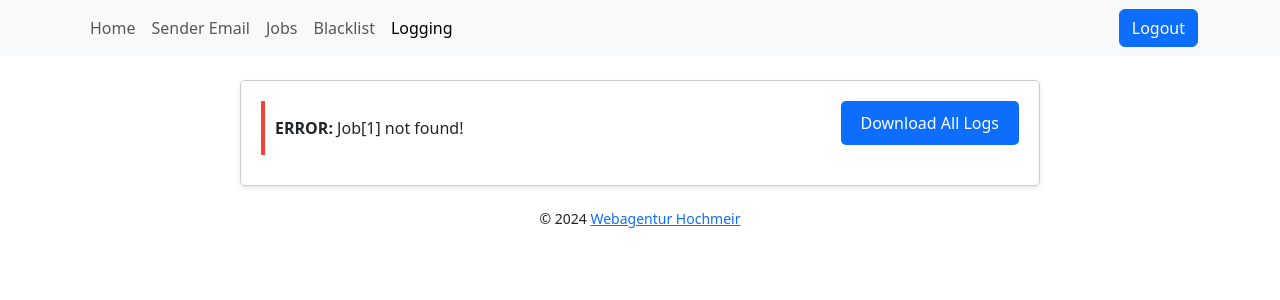
After one commit to stevan06v/mail-eagle-newsletter, a Flask app: page /logging in a window 1280 px wide. The commit adds this page. Shown: the top 300 px of the page. Run offline with Flask 3, Linux system fonts and the light colour scheme; the visitor is signed in with stand-in values (Sample User, id 1); some libraries are stand-ins or nearby versions.

Commit message:
feat: added displaying logs + download + fixed some issues

```diff
--- a/app.py
+++ b/app.py
@@ -1,11 +1,13 @@
 import csv
 import os
 from flask_bootstrap import Bootstrap5
+from flask import send_file
 from flask import Flask, render_template, request, flash, redirect, url_for
 from flask_wtf import FlaskForm, CSRFProtect
 from flask_wtf.file import FileAllowed, FileRequired
 from jsonstore import JsonStore
 import time
+import logging
 import uuid
 from werkzeug.utils import secure_filename
 from wtforms.fields import *
@@ -39,6 +41,10 @@ login_manager = LoginManager(app)
 bootstrap = Bootstrap5(app)
 
 csrf = CSRFProtect(app)
+logging.getLogger('werkzeug').disabled = True
+
+logger = logging.getLogger(__name__)
+logging.basicConfig(filename='mail-eagle.log', encoding='utf-8', level=logging.DEBUG)
 
 
 class TaskManager:
@@ -50,7 +56,6 @@ class TaskManager:
     def start(self):
         self.thread = threading.Thread(target=self.run, daemon=True)
         self.thread.start()
-        print("Task Manager started.")
 
     def run(self):
         while True:
@@ -64,7 +69,7 @@ class TaskManager:
         event = self.scheduler.enter(delay, priority, self.run_task, (name, action, argument))
         self.tasks[name] = {'event': event, 'action': action, 'argument': argument}
         self.lock.release()
-        print(f"Task '{name}' added with delay {delay} and priority {priority}.")
+        logger.info(f"Task '{name}' added with delay {delay}s and priority {priority}.")
 
     def remove_task(self, name):
         self.lock.acquire()
@@ -72,23 +77,22 @@ class TaskManager:
             event = self.tasks[name]['event']
             self.scheduler.cancel(event)
             del self.tasks[name]
-            print(f"Task '{name}' removed.")
+            logger.info(f"Task '{name}' removed.")
         else:
-            print(f"Task '{name}' not found.")
+            logger.info(f"Task '{name}' removed.")
         self.lock.release()
 
     def list_tasks(self):
         self.lock.acquire()
-        print("Current Tasks:")
         for name, task_info in self.tasks.items():
             print(f" - {name}: Action={task_info['action'].__name__}, Argument={task_info['argument']}")
         self.lock.release()
 
     def run_task(self, name, action, argument):
         def task_wrapper():
-            print(f"Task '{name}' started.")
+            logger.info(f"Task '{name}' started.")
             action(*argument)
-            print(f"Task '{name}' finished.")
+            logger.info(f"Task '{name}' finished.")
             self.lock.acquire()
             if name in self.tasks:
                 del self.tasks[name]
@@ -180,9 +184,9 @@ def login():
 
     if login_form.validate_on_submit():
         if user.username == login_form.username.data and compare_digest(user.password, login_form.password.data):
-            # Login the user
             login_user(user)
 
+            logger.info(f"Login attempt successful.")
             flash('Successfully logged in!')
             return redirect(url_for('index'))
         else:
@@ -246,7 +250,10 @@ def blacklist_text_entry():
     form = BlacklistEntryForm()
     if form.validate_on_submit():
         entry = form.entry.data
-        print(f'Received blacklist entry: {entry}')
+
+        update_blacklist(entry)
+
+        logger.info(f'Received blacklist entry: {entry}')
         flash("Successfully added blacklist entry!", 'success')
     return redirect(url_for('blacklist'))
 
@@ -268,16 +275,20 @@ def blacklist_csv_upload():
                 for row in reader:
                     update_blacklist(row[column])
 
+            logger.info(f'Successfully processed blacklist-CSV file!')
             flash("Successfully processed CSV file!", 'success')
         except Exception as e:
             flash(f"An error occurred: {str(e)}", 'danger')
+            logger.error(f'An error occurred: {str(e)}')
         finally:
             if os.path.exists(filepath):
                 os.remove(filepath)
     else:
+        logger.error(f'Failed to upload CSV file. Please ensure the form is filled out correctly.')
         flash("Failed to upload CSV file. Please ensure the form is filled out correctly.", 'danger')
 
     return redirect(url_for('blacklist'))
+
 
 @app.route('/configure', methods=['GET', 'POST'])
 @login_required
@@ -296,6 +307,7 @@ def configure():
         store['email_sender.sender_password'] = sender_password
 
         flash('Email sender configuration saved successfully!', 'success')
+        logger.info(f'Email sender configuration saved successfully!')
 
         return redirect(url_for('configure'))
 
@@ -328,8 +340,8 @@ def parse_csv_column(csv_file_path, column_name):
     try:
         column_data = []
         with open(csv_file_path, 'r') as csv_file:
-            csv_reader = csv.reader(csv_file, delimiter=';')  # Specify the delimiter
-            header = next(csv_reader)  # Get the header row
+            csv_reader = csv.reader(csv_file, delimiter=';')
+            header = next(csv_reader)
             if column_name in header:
                 column_index = header.index(column_name)
                 for row in csv_reader:
@@ -338,6 +350,7 @@ def parse_csv_column(csv_file_path, column_name):
                     else:
                         raise IndexError(f"Column index {column_index} out of range.")
             else:
+                logger.error(f"Column '{column_name}' not found in CSV file header.")
                 raise ValueError(f"Column '{column_name}' not found in CSV file header.")
 
         return column_data
@@ -356,6 +369,11 @@ class TableData:
             yield item
 
 
+def remove_duplicates(lst):
+    seen = set()
+    return [x for x in lst if not (x in seen or seen.add(x))]
+
+
 @app.route('/jobs', methods=['GET', 'POST'])
 @login_required
 def jobs():
@@ -372,7 +390,6 @@ def jobs():
             csv_file_path = os.path.join(uploads_folder, csv_filename)
             content_file_path = os.path.join(uploads_folder, content_filename)
 
-            # Save files
             if csv_file:
                 csv_file.save(csv_file_path)
             if content_file:
@@ -388,10 +405,9 @@ def jobs():
                 "csv_path": csv_file_path,
                 "schedule_date": form.date.data.strftime('%m/%d/%Y %H:%M:%S'),
                 "content_file_path": content_file_path,
-                "list": subtract_lists(parse_csv_column(csv_file_path, form.column.data), get_blacklist()),
+                "list": remove_duplicates(subtract_lists(parse_csv_column(csv_file_path, form.column.data), get_blacklist())),
                 "successful_emails": [],
                 "failed_emails": []
-
             }
 
             store['jobs'] += [job]
@@ -399,9 +415,11 @@ def jobs():
             print(store['jobs'])
 
             flash("Successfully created job!", 'success')
+            logger.info(f"Successfully created job[{form.name.data}]!")
             return redirect(url_for('jobs'))
         except Exception as e:
             flash(f"An error occurred: {e}", 'error')
+            logger.error(f"An error occurred: {e} while creating job!")
 
     jobs_data = [
         {
@@ -451,6 +469,7 @@ def open_job(job_id):
 
         successful_emails = [{'id': idx + 1, 'email': email} for idx, email in enumerate(job['successful_emails'])]
         failed_emails = [{'id': idx + 1, 'email': email} for idx, email in enumerate(job['failed_emails'])]
+        emails = [{'id': idx + 1, 'email': email} for idx, email in enumerate(job['list'])]
 
         titles = [
             ('id', 'ID'),
@@ -459,24 +478,29 @@ def open_job(job_id):
 
         successful_emails_data = TableData(successful_emails, titles)
         failed_emails_data = TableData(failed_emails, titles)
+        emails_data = TableData(emails, titles)
 
         return render_template('open-job.html', job=job,
                                successful_emails_data=successful_emails_data,
                                failed_emails_data=failed_emails_data,
+                               emails_data=emails_data,
                                failed_count=len(failed_emails) if failed_emails else 0,
                                success_count=len(successful_emails) if successful_emails else 0,
                                total_count=len(job['list']) if job['list'] else 0
                                )
     else:
         flash(f"Job[{job_id}] not found!", 'error')
+        logger.error(f"Job[{job_id}] not found!")
         return redirect(url_for('jobs'))
 
 
 def unsubscribe_email(email_dict, email_id):
     if email_id in email_dict:
+        logger.info(f"{email_dict[email_id]} successfully unsubscribed!")
         del email_dict[email_id]
     else:
         print(f"Email ID {email_id} not found.")
+        logger.error(f"Email ID {email_id} not found.")
 
 
 def get_job_by_id(job_id):
@@ -507,8 +531,11 @@ def delete_job(job_id):
         manager.remove_task(job['job_uuid'])
 
         flash(f"Job[{job_id}] successfully deleted!", 'success')
+        logger.info(f"Job[{job_id}] successfully deleted!")
     else:
         flash(f"Job[{job_id}] not found!", 'error')
+        logger.error(f"Job[{job_id}] not found")
+
     return redirect(url_for('jobs'))
 
 
@@ -520,6 +547,7 @@ def schedule_job(job_id):
         if job['id'] == job_id:
             if job['is_scheduled']:
                 flash(f"Job[{job_id}] is already scheduled!", 'warning')
+                logger.warning(f"Job[{job_id}] is already scheduled!")
             else:
                 try:
                     delay = ((datetime
@@ -529,6 +557,7 @@ def schedule_job(job_id):
 
                     if delay <= 0:
                         flash(f"Job[{job_id}] cannot be scheduled in the past!", 'danger')
+                        logger.warning(f"Job[{job_id}] cannot be scheduled in the past!")
                     else:
                         email_args = {
                             'smtp_server': store['email_sender.smtp_server'],
@@ -546,6 +575,7 @@ def schedule_job(job_id):
                         job['is_scheduled'] = True
                         store['jobs'] = jobs_temp
                         flash(f"Job[{job_id}] successfully scheduled!", 'success')
+                        logger.info(f"Job[{job_id}] successfully scheduled!")
                 except Exception as e:
                     flash(message=str(e), category='danger')
             break
@@ -561,15 +591,18 @@ def stop_scheduled_job(job_id):
         if job['id'] == job_id:
             if job['is_scheduled'] is False:
                 flash(f"Job[{job_id}] is not scheduled!", 'warning')
+                logger.warning(f"Job[{job_id}] is not scheduled!")
             else:
                 manager.remove_task(job['job_uuid'])
 
                 job['is_scheduled'] = False
                 store['jobs'] = jobs_temp
                 flash(f"Successfully stopped scheduling of Job[{job['id']}].", 'success')
+                logger.info(f"Successfully stopped scheduling of Job[{job['id']}].")
             break
 
     return redirect(url_for('jobs'))
+
 
 @app.route('/abbestellen', methods=['GET', 'POST'])
 def abbestellen():
@@ -626,5 +659,64 @@ def unsubscribe(email):
         return render_template('unsubscribe.html', message="Email address not found.")
 
 
+def parse_log_file(log_file):
+    logs = []
+
+    with open(log_file, 'r') as file:
+        for line in file:
+            line = line.strip()
+            if line:
+                parts = line.split(':', 2)
+                if len(parts) == 3:
+                    log_level_str = parts[0].strip()
+                    log_level = get_log_level(log_level_str)
+                    message = parts[2].strip()
+
+                    log_entry = {
+                        'log_level': log_level,
+                        'message': message
+                    }
+
+                    logs.append(log_entry)
+                else:
+                    logs.append({
+                        'log_level': 'UNKNOWN',
+                        'message': line
+                    })
+    return logs
+
+
+def get_log_level(log_level_str):
+    if log_level_str == 'ERROR' or log_level_str == 'ERR':
+        return 'ERROR'
+    elif log_level_str == 'DEBUG':
+        return 'DEBUG'
+    elif log_level_str == 'INFO':
+        return 'INFO'
+    elif log_level_str == 'WARNING' or log_level_str == 'WARN':
+        return 'WARNING'
+    else:
+        return 'UNKNOWN'
+
+
+@app.route('/logging')
+@login_required
+def logging():
+    if not current_user.is_authenticated:
+        return redirect('/login')
+    else:
+        logs = parse_log_file('mail-eagle.log')
+        print(logs)
+        return render_template('logging.html', logs=logs[-10:][::-1])
+
+
+@app.route('/download_logs')
+def download_logs():
+    log_file_path = 'mail-eagle.log'
+
+    # Send the log file as an attachment
+    return send_file(log_file_path, as_attachment=True)
+
+
 if __name__ == '__main__':
     app.run(debug=True)
--- a/blacklist.txt
+++ /dev/null
@@ -1 +0,0 @@
-stevanvlajic5
--- a/templates/base.html
+++ b/templates/base.html
@@ -34,6 +34,8 @@
                 {{ render_nav_item('configure', 'Sender Email') }}
                 {{ render_nav_item('jobs', 'Jobs') }}
                 {{ render_nav_item('blacklist', 'Blacklist') }}
+                {{ render_nav_item('logging', 'Logging') }}
+
             </ul>
             <form action="{{ url_for('logout') }}" method="GET" class="d-flex">
                 <button type="submit" class="btn btn-primary">Logout</button>
--- /dev/null
+++ b/templates/logging.html
@@ -0,0 +1,65 @@
+{% extends 'base.html' %}
+
+{% block content %}
+
+<style>
+    .log-container {
+        background-color: #fff;
+        border: 1px solid #ccc;
+        border-radius: 5px;
+        padding: 20px;
+        box-shadow: 0 2px 4px rgba(0, 0, 0, 0.1);
+        max-width: 800px;
+        margin: 20px auto; /* Added margin for spacing */
+        position: relative; /* Make container relative for absolute positioning */
+    }
+    .log-item {
+        margin-bottom: 10px;
+        padding: 10px;
+        border-left: 4px solid transparent; /* Default border */
+    }
+    .log-item.error {
+        border-left-color: #f44336; /* Red border for errors */
+    }
+    .log-item.warning {
+        border-left-color: #ff9800; /* Orange border for warnings */
+    }
+    .log-item.info {
+        border-left-color: #2196F3; /* Blue border for info */
+    }
+    .log-item.debug {
+        border-left-color: #4CAF50; /* Green border for debug */
+    }
+    .log-item p {
+        margin: 5px 0;
+    }
+
+    /* Styling for the download button */
+    .download-button {
+        position: absolute;
+        top: 20px; /* Adjust top position */
+        right: 20px; /* Adjust right position */
+        display: inline-block;
+        padding: 10px 20px;
+        background-color: #0d6efd; /* Bootstrap 5 blue background */
+        color: white;
+        text-decoration: none;
+        border-radius: 5px;
+        transition: background-color 0.3s;
+    }
+    .download-button:hover {
+        background-color: #0b5ed7; /* Darker Bootstrap 5 blue on hover */
+    }
+</style>
+
+<div class="log-container">
+    <a href="{{ url_for('download_logs') }}" class="download-button">Download All Logs</a>
+
+    {% for log in logs %}
+        <div class="log-item {% if log.log_level == 'ERROR' %}error{% elif log.log_level == 'WARNING' %}warning{% elif log.log_level == 'DEBUG' %}debug{% else %}info{% endif %}">
+            <p><strong>{{ log.log_level }}:</strong> {{ log.message }}</p>
+        </div>
+    {% endfor %}
+</div>
+
+{% endblock %}
--- a/templates/open-job.html
+++ b/templates/open-job.html
@@ -9,6 +9,7 @@
 {% include 'job-information-card.html' %}
 {% include 'successful-emails-table.html' %}
 {% include 'failed-email-table.html' %}
+{% include 'all-emails-table.html' %}
 
 <a href="{{ url_for('jobs') }}" class="btn btn-primary">Back to Jobs</a>
 
```
Also changed, not shown: config.json (+26 -7 lines), mail_sender.py (+22 -0 lines), templates/all-emails-table.html (added, +24 -0 lines).
